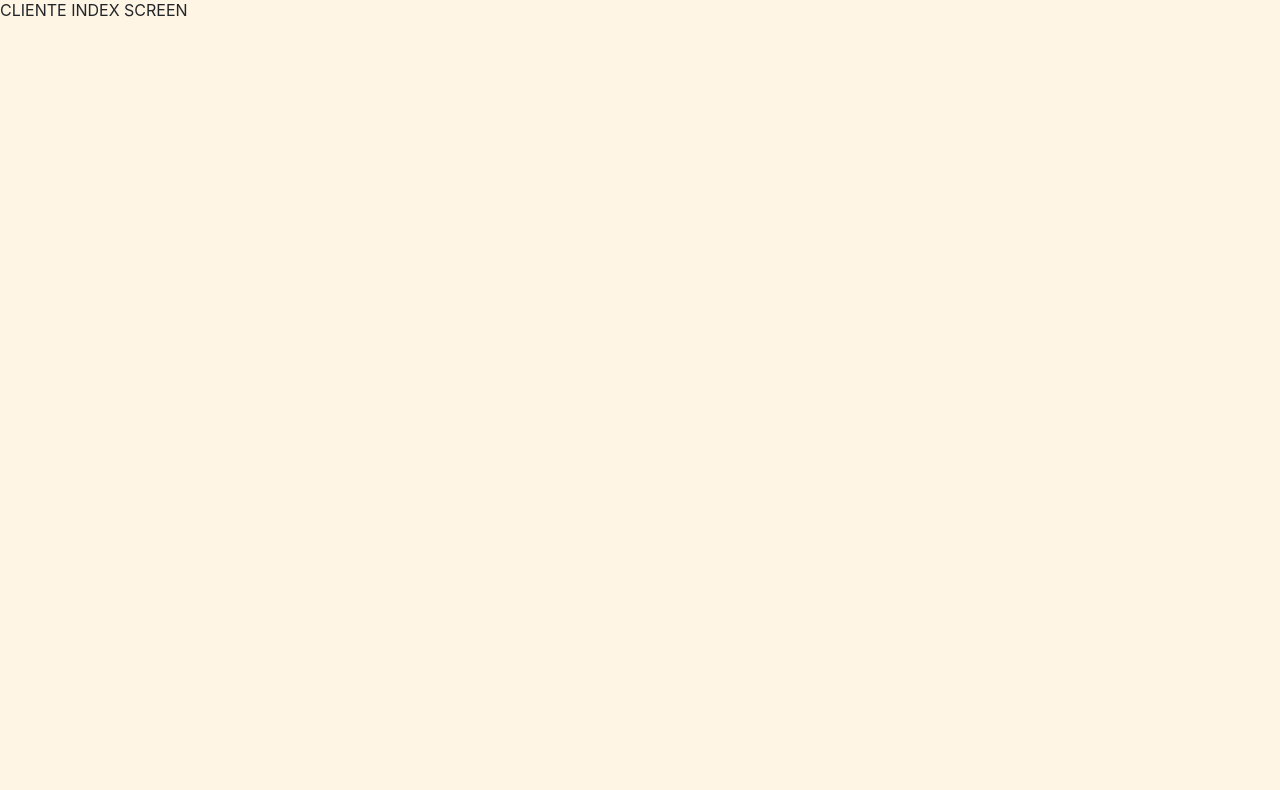
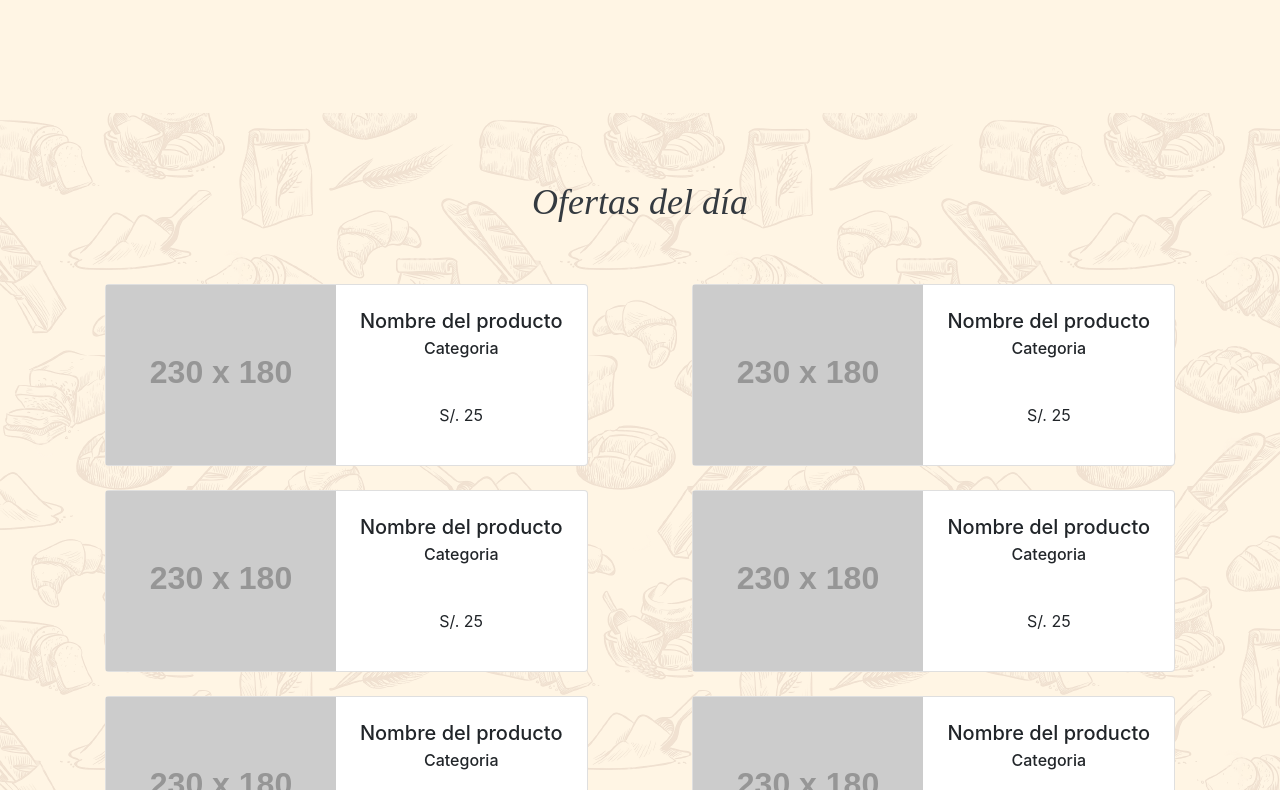
Before and after one commit to JuanCaychoPaucar/front-proyecto-grupal-final, a React (Create React App) app in the folder proyecto-pasteleria-react/: page / in a window 1280 px wide. Shown: the part 830-1620 px from the top of the page. Before the commit the page ends 852 px from the top, so only its background shows below. Built offline with nearby package versions, Linux system fonts and the light colour scheme.

Commit message:
Cliente ofertas del dia index

```diff
--- /dev/null
+++ b/proyecto-pasteleria-react/src/modules/cliente/components/ClienteOfertasDiaCardIndex.js
@@ -0,0 +1,18 @@
+import React from 'react';
+
+const ClienteOfertasDiaCardIndex = () => {
+    return (
+        <div className="card card-ofertas">
+            <img className="card-ofertas-img" src="http://placehold.it/230x180" alt="ofertas" />
+            <div className="card-body card-ofertas-information">
+                <div className="card-ofertas-information-top">
+                    <h5 className="card-title">Nombre del producto</h5>
+                    <h6 className="card-subtitle">Categoria</h6>
+                </div>
+                <p className="card-text card-ofertas-information-bottom">S/. 25</p>
+            </div>
+        </div>
+    )
+}
+
+export default ClienteOfertasDiaCardIndex;
--- /dev/null
+++ b/proyecto-pasteleria-react/src/modules/cliente/components/ClienteOfertasDiaIndex.js
@@ -0,0 +1,25 @@
+import React from 'react';
+import ClienteOfertasDiaCardIndex from './ClienteOfertasDiaCardIndex';
+
+const ClienteOfertasDiaIndex = () => {
+    return (
+        <>
+            <div class="section-bottom-fondo"></div>
+
+            <div class="section-bottom-titulo">
+                <h3 class="">Ofertas del día</h3>
+            </div>
+
+            <div class="section-bottom-ofertas row">
+                <ClienteOfertasDiaCardIndex/>
+                <ClienteOfertasDiaCardIndex/>
+                <ClienteOfertasDiaCardIndex/>
+                <ClienteOfertasDiaCardIndex/>
+                <ClienteOfertasDiaCardIndex/>
+                <ClienteOfertasDiaCardIndex/>
+            </div>
+        </>
+    )
+}
+
+export default ClienteOfertasDiaIndex;
--- a/proyecto-pasteleria-react/src/modules/cliente/screens/index/ClienteIndexScreen.css
+++ b/proyecto-pasteleria-react/src/modules/cliente/screens/index/ClienteIndexScreen.css
@@ -48,7 +48,7 @@
 }
 
 .section-bottom-fondo {
-  /* background-image: url(../img/fondo_ofertas_dia_transparente.png); */
+  background-image: url(../../../../assets/img/fondo_ofertas_dia_transparente.png);
   background-repeat: repeat;
   opacity: 0.1;
   height: 100%;
--- a/proyecto-pasteleria-react/src/modules/cliente/screens/index/ClienteIndexScreen.js
+++ b/proyecto-pasteleria-react/src/modules/cliente/screens/index/ClienteIndexScreen.js
@@ -1,6 +1,7 @@
 import React from 'react'
 import ClienteCarruselIndex from '../../components/ClienteCarruselIndex';
 import ClienteHeaderIndex from '../../components/ClienteHeaderIndex';
+import ClienteOfertasDiaIndex from '../../components/ClienteOfertasDiaIndex';
 
 import "./ClienteIndexScreen.css";
 
@@ -12,6 +13,10 @@ const ClienteIndexScreen = () => {
                 <section className="section-top">
                     <ClienteCarruselIndex />
                 </section>
+
+                <section className="section-bottom">
+                    <ClienteOfertasDiaIndex />
+                </section>
             </main>
             CLIENTE INDEX SCREEN
         </>
```
